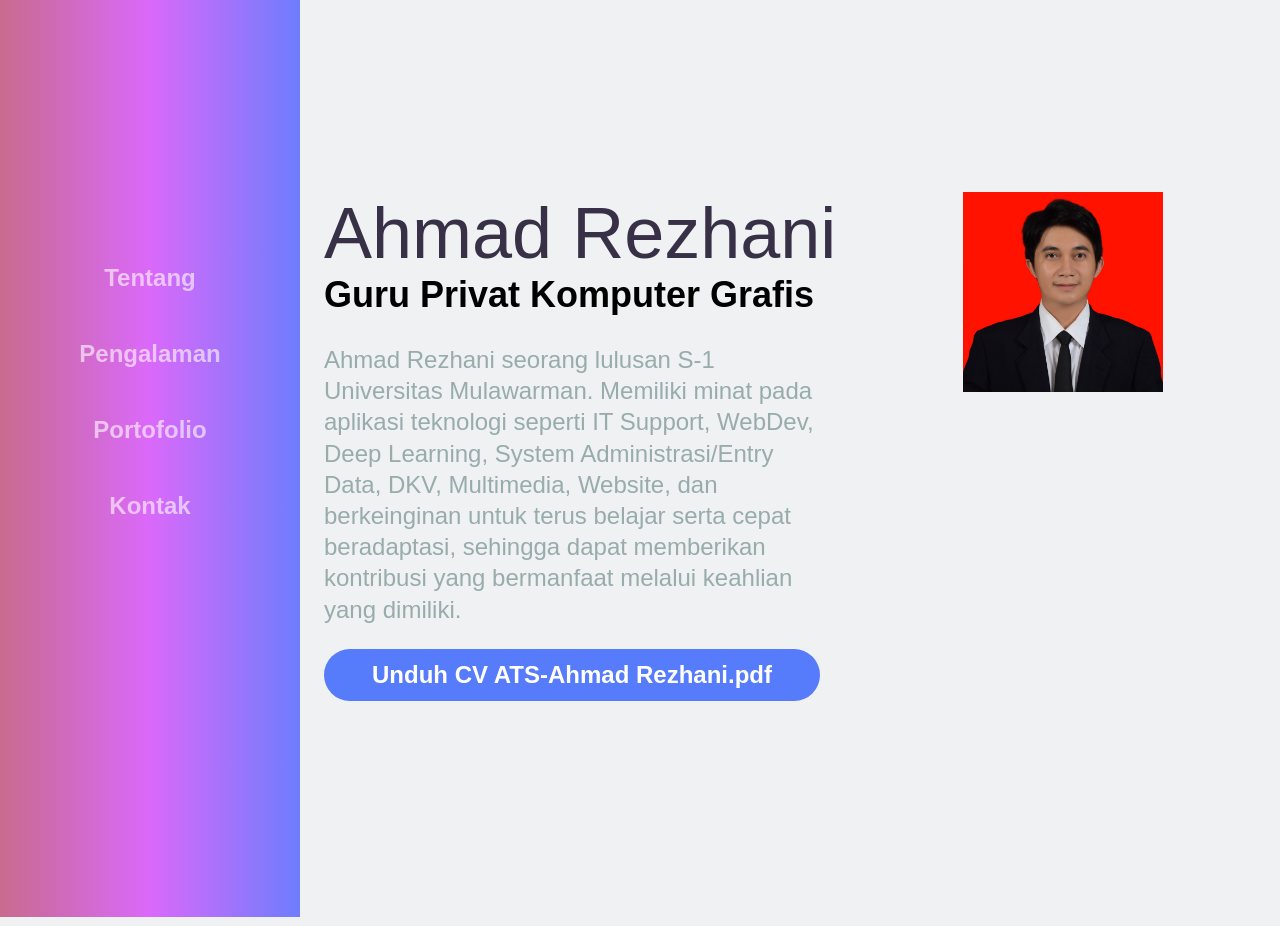
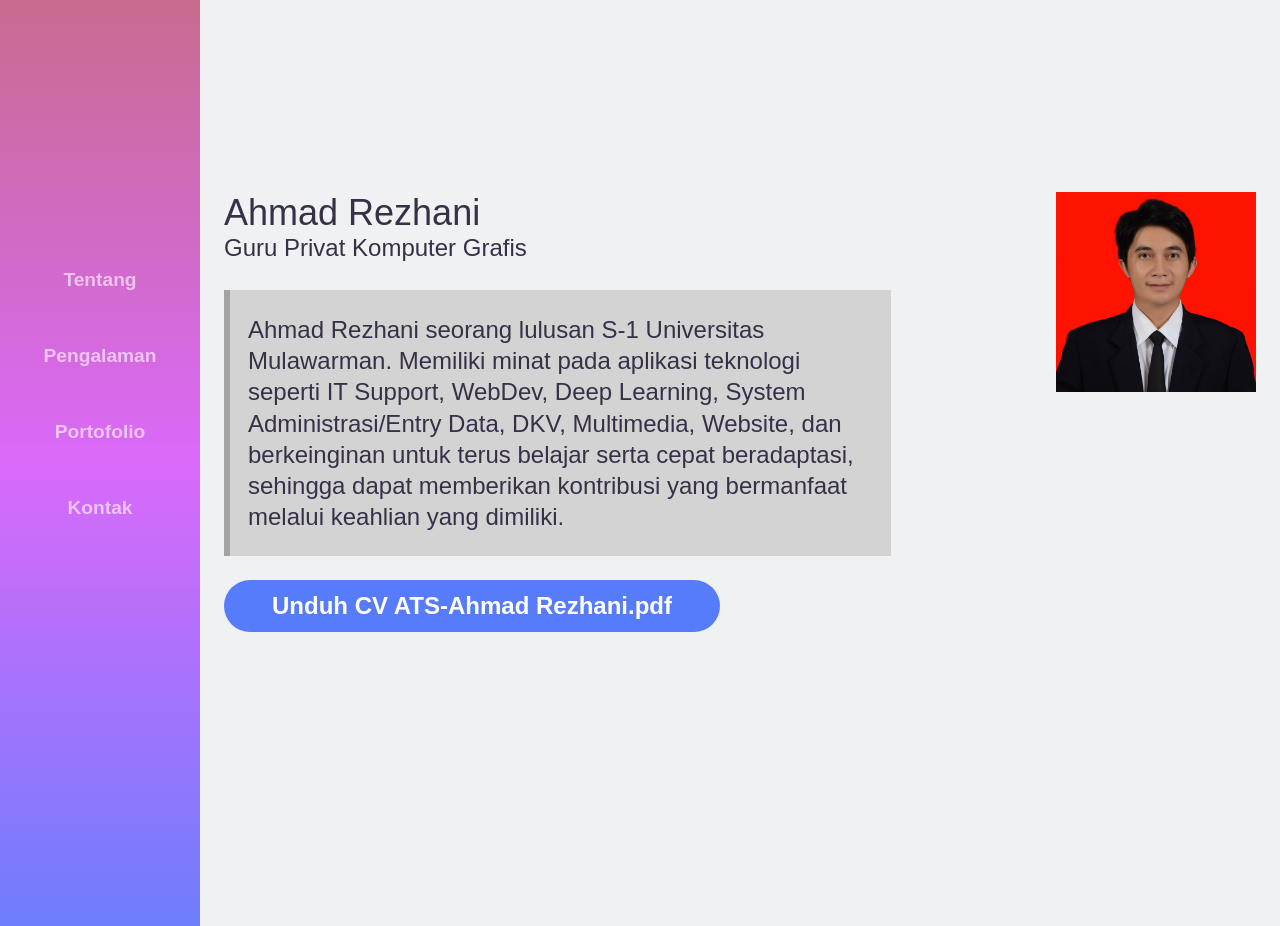
Before and after one commit to rezhani/rezhani.github.io, a plain HTML site: page index.html in a window 1280 px wide. Drawn offline with Linux system fonts and the light colour scheme.

Commit message:
Update styles.css

```diff
--- a/styles.css
+++ b/styles.css
@@ -1,4 +1,3 @@
-/* Reset margin dan padding untuk semua elemen */
 * {
   margin: 0;
   padding: 0;
@@ -9,18 +8,10 @@ body {
   font-family: sans-serif;
 }
 
-/* Container utama dengan grid layout */
-.container {
-  font-size: 1.5em;
-  width: 100%;
-  height: 100vh; /* Memastikan container mengisi seluruh tinggi layar */
-  display: grid;
-  grid-template-areas: 'sidebar' 'content' 'footer';
-  grid-template-columns: 1fr;
-  grid-template-rows: 130px minmax(800px, auto) 250px; /* Baris konten lebih fleksibel */
+.content {
+  grid-area: content;
 }
 
-/* Styling untuk sidebar */
 .sidebar {
   grid-area: sidebar;
   background: linear-gradient(
@@ -30,73 +21,34 @@ body {
     rgba(110, 125, 253, 1)
   );
   justify-content: center;
+
+}
+
+.footer {
+  grid-area: footer;
+  background: white;
+}
+
+.container {
+  font-size: 1.5em;
+  width: 100%;
+  height: 100;
+  height: 100vh;
+  display: grid;
+  grid-template-areas: 'sidebar' 'content' 'footer';
+  grid-template-columns: 1fr;
+  grid-template-rows: auto 1fr auto; /* Sesuaikan tinggi baris */
+}
+
+.content,
+.sidebar,
+.footer {
   padding: 1em;
 }
 
-/* Styling untuk konten utama */
-.content {
-  grid-area: content;
-  padding: 1em;
-}
-
-/* Hero section */
-.hero {
-  max-width: 90%;
-  margin: 0 auto;
-  text-align: center;
-}
-
-
-.hero h1 {
-  font-size: 2em;
-  font-weight: 300;
-  color: #373046;
-}
-
-.hero p {
-  font-weight: 300;
-  line-height: 1.3em;
-  color: #98abad;
-}
-
-.action-btn {
-  display: inline-block;
-  text-decoration: none;
-  color: white;
-  font-weight: 700;
-  background: #567bfb;
-  padding: 0.5em 2em;
-  border-radius: 60px;
-  margin: 1em 0;
-  transition: 0.3s;
-}
-
-/* Styling untuk footer */
-.footer {
-  background: white;
-}
-
-footer ul {
-  text-align: center;
-  display: flex;
-  justify-content: center;
-  gap: 20px; /* Memberikan jarak antar item footer */
-}
-
-footer ul li a {
-  list-style: none;
-  text-decoration: none;
-  color: #c1c6ce;
-  text-align: center;
-}
-
-footer ul li img {
-  width: 20%;
-  border-radius: 50%;
-}
-
-/* Navigasi menu */
 nav ul {
+  margin: 0;
+  padding: 0;
   display: flex;
   justify-content: space-between;
   text-align: center;
@@ -113,18 +65,127 @@ nav li a {
   opacity: 0.6;
   text-decoration: none;
   transition: 0.3s;
+  font-size: 0.8em; /* Ukuran font lebih kecil untuk mobile */
 }
 
 nav li a:hover {
   opacity: 1;
 }
 
-/* Responsif untuk ukuran layar lebih besar */
+.hero {
+  max-width: 90 px;
+  margin: 0 auto;
+  text-align: center;
+}
+
+.hero img {
+  width: 200px;
+  max-width: 100%; /* Agar gambar tidak melebihi lebar layar */
+  height: auto; /* Menjaga aspek rasio */
+}
+
+.hero h1 {
+  font-size: 2em;
+  font-weight: 400;
+  color: #373046;
+}
+
+.hero h2 {
+  font-size: 1.3em;
+  font-weight: 300;
+  color: #373046;
+}
+
+.hero p {
+  font-weight: 300;
+  line-height: 1.3em;
+  color: #373046;
+  padding-left: 6px;
+  padding-right: 6px;
+}
+
+.hero p {
+  position: relative; /* Agar pseudo-element bisa diposisikan relatif terhadapnya */
+  font-weight: 300;
+  line-height: 1.3em;
+  color: #373046;
+  padding: 1em;
+  overflow: hidden; /* Sembunyikan bagian yang melebihi elemen */
+  z-index: 1; /* Pastikan teks berada di atas pseudo-element */
+}
+/* Pseudo-element untuk animasi */
+.hero p::before {
+  content: ''; /* Wajib untuk pseudo-element */
+  position: absolute;
+  top: 0;
+  left: 0;
+  width: 0%; /* Mulai dari lebar 0% */
+  height: 100%;
+  background-color: lightgrey; /* Warna latar belakang */
+  border-left: 6px solid #a3a3a3; /* Garis batas kiri */
+  animation: slide-in 1.5s ease-in-out forwards; /* Animasi dengan durasi 2 detik */
+  z-index: -1; /* Pastikan pseudo-element berada di bawah teks */
+  pointer-events: none; /* Pastikan pseudo-element tidak mengganggu interaksi */
+}
+/* Animasi keyframes */
+@keyframes slide-in {
+  0% {
+    width: 0%; /* Awal: Lebar 0% */
+  }
+  100% {
+    width: 100%; /* Akhir: Lebar 100% */
+  }
+}
+
+.action-btn {
+  display: inline-block;
+  text-decoration: none;
+  color: white;
+  font-weight: 700;
+  background: #567bfb;
+  padding: 0.5em 2em;
+  border-radius: 60px;
+  margin: 1em 0;
+  transition: 0.3s;
+}
+
+footer ul {
+  max-width: 640px;
+  margin: 2em auto;
+  padding: 0;
+  text-align: center;
+  display: flex;
+  flex-direction: row;
+  }
+
+footer ul li {
+  margin: 0 20px; /* Jarak antar elemen */
+  list-style: none;
+  align-self: flex-end;
+  margin-bottom: 2em; /* Tambahkan jarak antar elemen */
+
+}
+
+footer ul li a {
+  text-decoration: none;
+  color: #c1c6ce;
+}
+
+footer ul li img {
+  width: 30%;
+  height: auto;
+}
+
+footer p {
+  font-size: 0.8em;
+}
+
 @media (min-width: 1040px) {
   .container {
+    display: grid;
     grid-template-areas: 'sidebar content' 'sidebar footer';
     grid-template-rows: 1fr auto;
-    grid-template-columns: 300px 1fr; /* Menyesuaikan layout untuk layar besar */
+    grid-template-columns: 200px 1fr;
   }
 
   nav ul {
@@ -134,7 +195,17 @@ nav li a:hover {
   }
 
   .sidebar {
+    background: linear-gradient(
+      to bottom,
+      rgba(200, 107, 142, 1),
+      rgba(218, 105, 250, 1),
+      rgba(110, 125, 253, 1)
+    );
     padding-top: 10em;
+    min-height: 78%; /* Pastikan sidebar mencapai footer */
+    display: flex;
+   flex-direction: column;
+  justify-content: space-between; /* Untuk memastikan konten terdistribusi merata */
   }
 
   .hero {
@@ -147,11 +218,25 @@ nav li a:hover {
     float: right;
   }
 
-  .hero h1 {
-    font-size: 3em;
-  }
-
   .hero p {
     width: 60%;
   }
+
+  .hero h1 {
+    font-size: 1.5em; /* Untuk mobile */
+  }
+
+  .hero h2 {
+    font-size: 1em; /* Untuk mobile */
+  }
+
+  footer ul {
+    max-width: 900px;
+    margin: 0 auto;
+    padding: 1em 0;
+  }
+
+  footer ul li a img {
+    width: 20%;
+  }
 }
```
